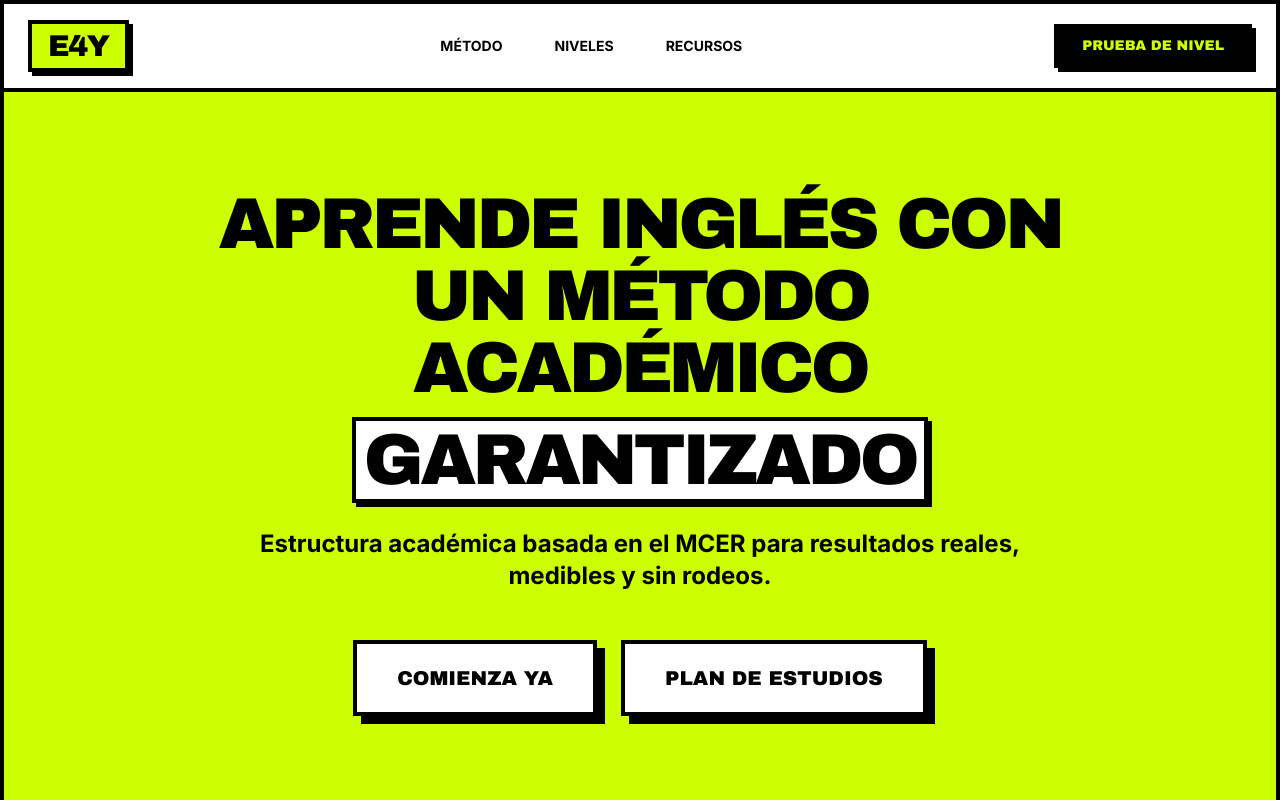
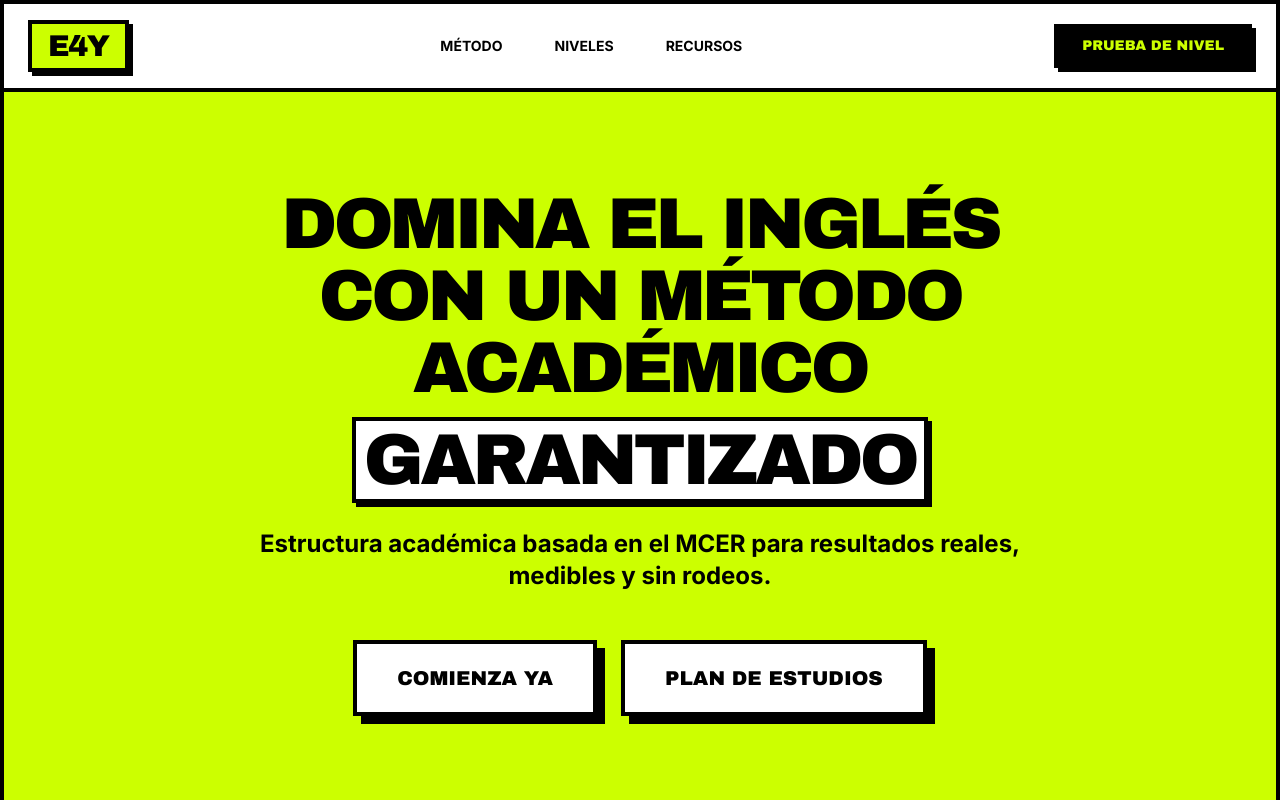
Before and after one commit to luminente-lucero/english4you-bonito, a plain HTML site: page index.html in a window 1280 px wide. Shown: the top 800 px of the page. Drawn offline with nearby package versions, Linux system fonts and the light colour scheme.

Commit message:
Update index.html

```diff
--- a/index.html
+++ b/index.html
@@ -53,7 +53,7 @@
     <header class="bg-neoAccent text-black py-24 px-6 border-b-4 border-black">
         <div class="max-w-4xl mx-auto text-center">
             <h2 class="text-4xl md:text-7xl font-heading uppercase mb-8 leading-none tracking-tighter">
-                Aprende inglés con un método académico
+                Domina el inglés con un método académico
                 <div style="height: 20px;"></div>
                 <span class="bg-white px-2 border-4 border-black shadow-neo-sm">garantizado</span>
             </h2>
```
